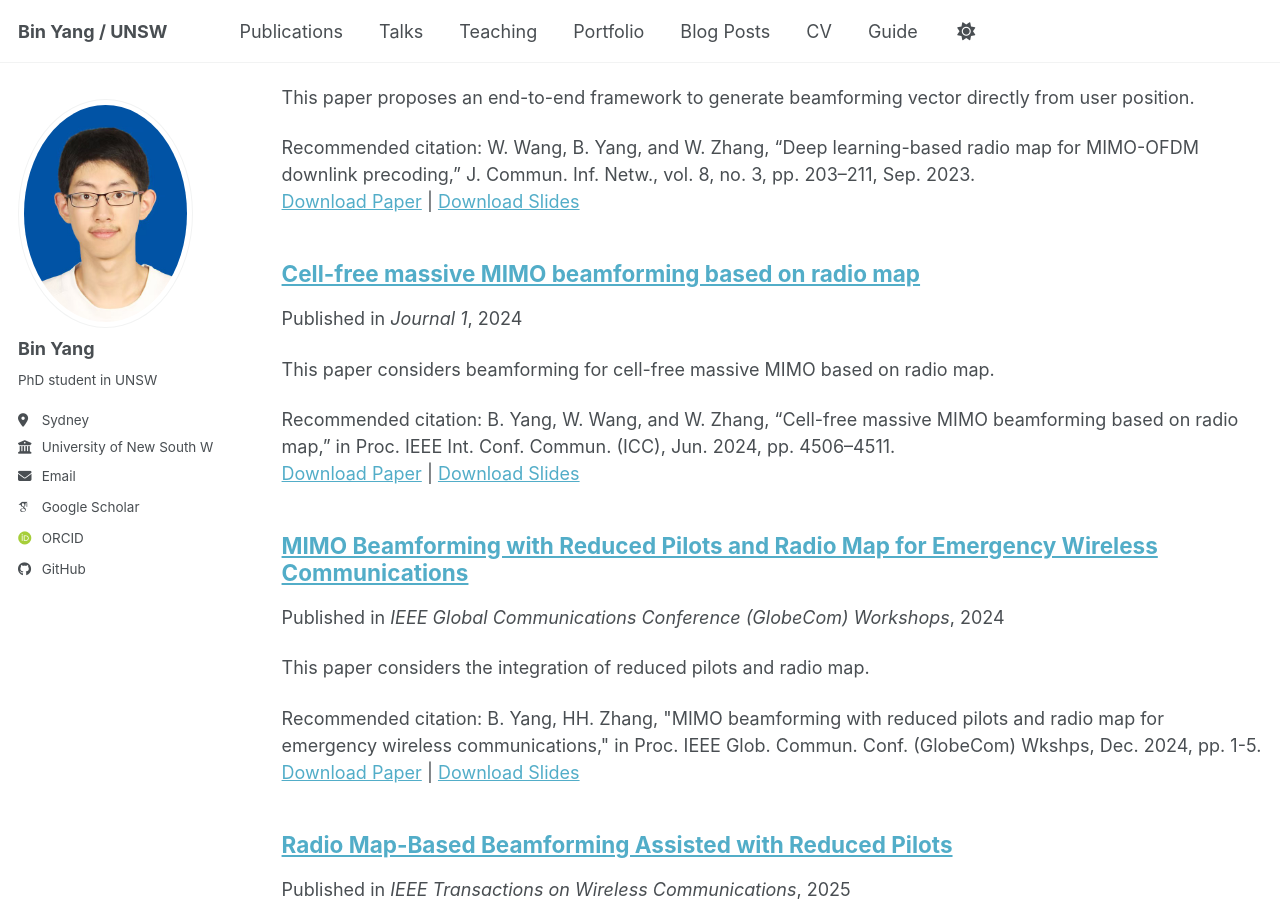
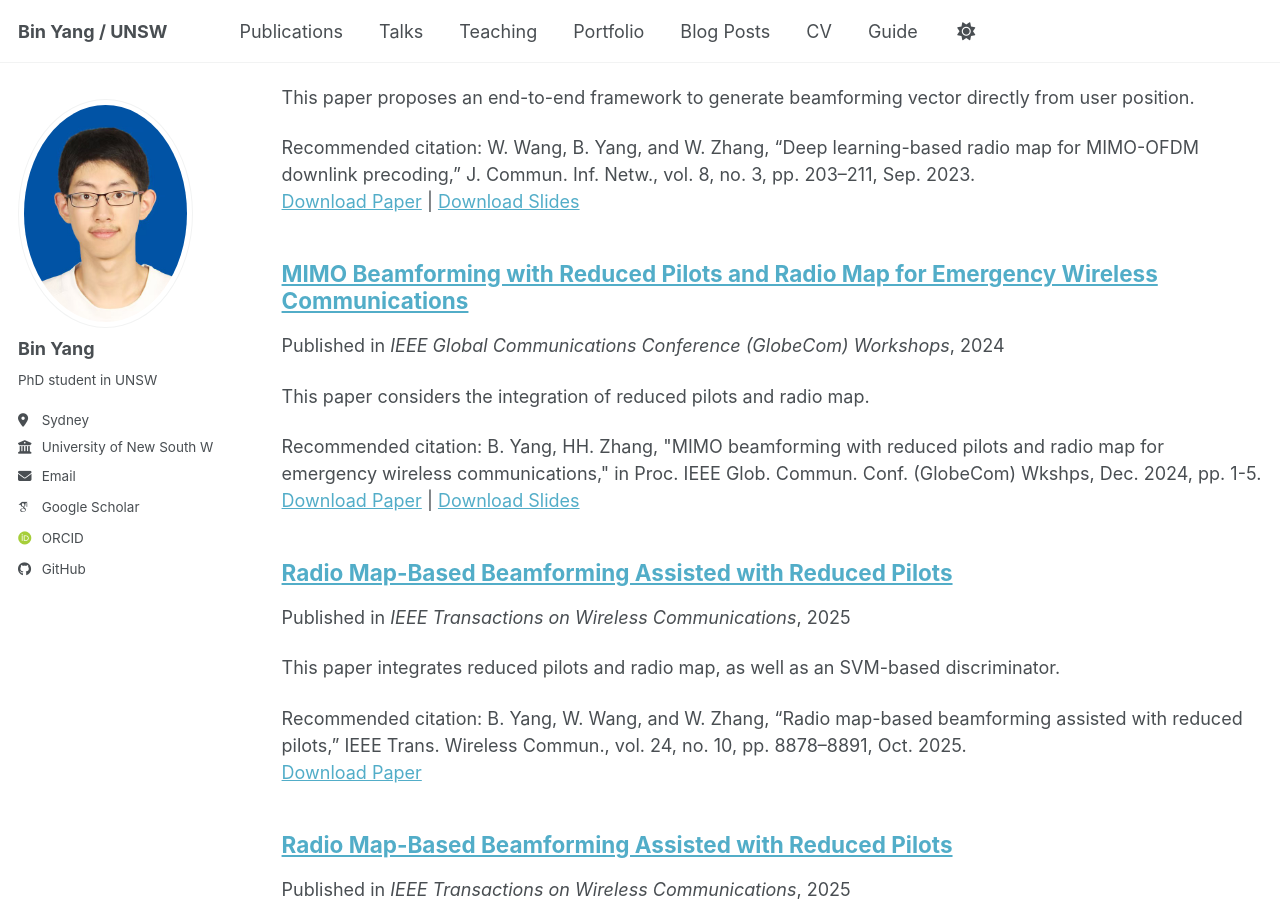
Before and after one commit to yangbin-xd/yangbin-xd.github.io, a Jekyll site: the page built from _pages/collection-archive.html, in a window 1280 px wide and 900 px high, scrolled down 1165 px. Built offline with Jekyll 4.4.1, drawn with Linux system fonts in a browser that asks for light colours; some web fonts are replaced; a script bundle is joined from its source files by our own code; library files that are not in the unit come from our copies.

Commit message:
Update 2010-10-01-paper-title-number-2.md

```diff
--- a/_publications/2010-10-01-paper-title-number-2.md
+++ b/_publications/2010-10-01-paper-title-number-2.md
@@ -1,14 +1,13 @@
 ---
-title: "Cell-free massive MIMO beamforming based on radio map"
+title: "Radio Map-Based Beamforming Assisted with Reduced Pilots"
 collection: publications
-category: conferences
-permalink: https://ieeexplore.ieee.org/abstract/document/10622568/
-excerpt: 'This paper considers beamforming for cell-free massive MIMO based on radio map.'
-date: 2024-06-12
-venue: 'Journal 1'
-slidesurl: 'https://academicpages.github.io/files/slides2.pdf'
-paperurl: 'https://academicpages.github.io/files/paper2.pdf'
-citation: 'B. Yang, W. Wang, and W. Zhang, “Cell-free massive MIMO beamforming based on radio map,” in Proc. IEEE Int. Conf. Commun. (ICC), Jun. 2024, pp. 4506–4511.'
+category: manuscript
+permalink: https://ieeexplore.ieee.org/abstract/document/11008499
+excerpt: 'This paper integrates reduced pilots and radio map, as well as an SVM-based discriminator.'
+date: 2025-05-21
+venue: 'IEEE Transactions on Wireless Communications'
+paperurl: 'https://academicpages.github.io/files/paper3.pdf'
+citation: 'B. Yang, W. Wang, and W. Zhang, “Radio map-based beamforming assisted with reduced pilots,” IEEE Trans. Wireless Commun., vol. 24, no. 10, pp. 8878–8891, Oct. 2025.'
 ---
 
 The contents above will be part of a list of publications, if the user clicks the link for the publication than the contents of section will be rendered as a full page, allowing you to provide more information about the paper for the reader. When publications are displayed as a single page, the contents of the above "citation" field will automatically be included below this section in a smaller font.
```
